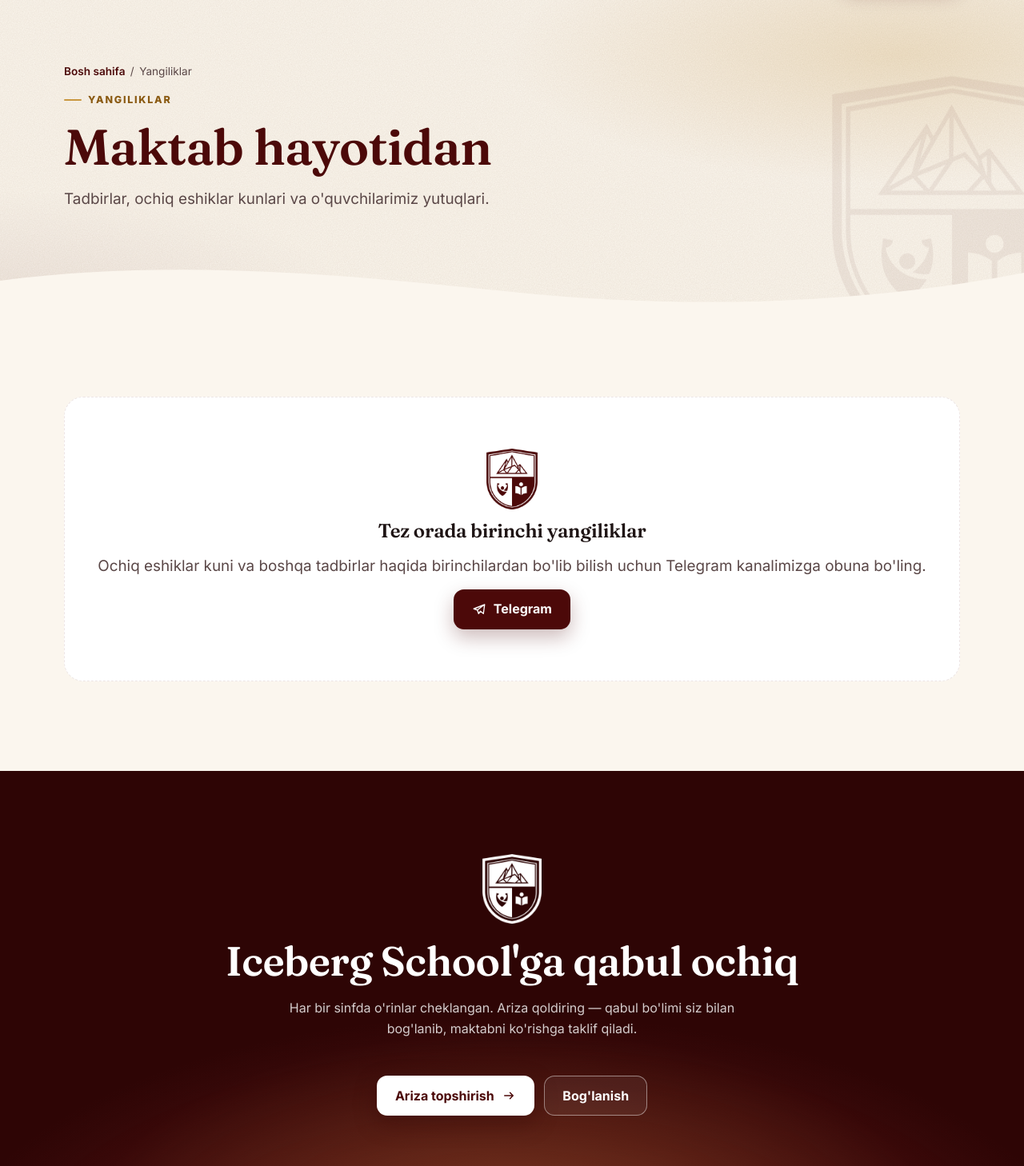
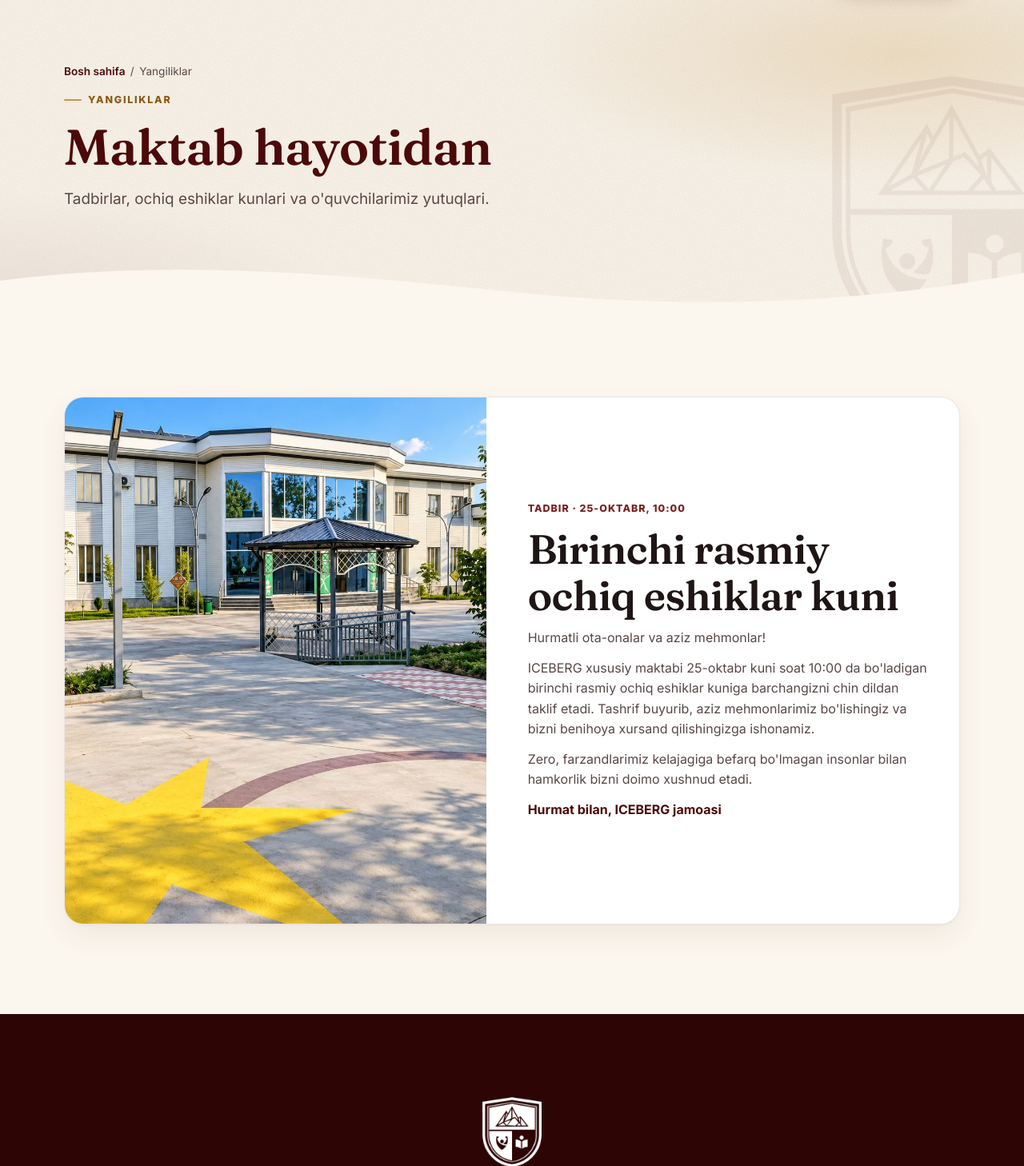
Before and after one commit to Jahongir359/ICEBERG_WEB, a Flask app: page /news in a window 1280 px wide. Shown: the part 78-1536 px from the top of the page at 80% size. Run offline with Flask 3, Linux system fonts and the light colour scheme; data that the repository does not hold is empty.

Commit message:
content(news): invite everyone to the first open day on 25 October (#42)
News posts now come from config/news.json, because the live static site
has no database and admin-panel posts never reached it. The first post
is the open day invitation (25 October, 10:00), rewritten for all
parents and guests instead of one named person. /news shows the newest
post as a wide featured card with the full text; the home page keeps
the short card.


Claude-Session: https://claude.ai/code/session_01Jut5sbwUAz1MczJxy9Tr3K

Co-authored-by: Claude <noreply@anthropic.com>

```diff
--- a/app.py
+++ b/app.py
@@ -269,9 +269,21 @@ def remove_static_file(relative_path):
         os.remove(absolute_path)
 
 
+def site_news_posts():
+    """Posts from config/news.json, shaped like database posts for the news templates."""
+    with open(os.path.join(app.root_path, 'config', 'news.json'), 'r', encoding='utf-8') as news_file:
+        posts = json.load(news_file)['posts']
+    for post in posts:
+        post['media_items'] = (
+            [{'media_type': 'image', 'file_path': post['image'], 'caption': post.get('image_alt', '')}]
+            if post.get('image') else []
+        )
+    return posts
+
+
 def fetch_news_posts(include_unpublished=False):
     if STATIC_BUILD_MODE:
-        return []
+        return site_news_posts()
     query = '''
         SELECT *
         FROM news_posts
@@ -297,6 +309,10 @@ def fetch_news_posts(include_unpublished=False):
     for post in posts:
         post['media_items'] = media_by_post.get(post['id'], [])
 
+    if include_unpublished:
+        return posts  # The admin list edits database posts only.
+    posts = site_news_posts() + posts
+    posts.sort(key=lambda post: post.get('event_date') or post.get('created_at') or '', reverse=True)
     return posts
 
 
--- /dev/null
+++ b/config/news.json
@@ -0,0 +1,22 @@
+{
+  "$comment": "News and events shown on /news and the home page of the static site (the live site has no database, so admin-panel posts do not reach it). Newest first by date. Only confirmed facts. image is a path under static/; body is a list of paragraphs.",
+  "posts": [
+    {
+      "id": "ochiq-eshiklar-kuni-2026-10-25",
+      "post_type": "event",
+      "title": "Birinchi rasmiy ochiq eshiklar kuni",
+      "event_date": "2026-10-25",
+      "event_time": "10:00",
+      "event_label": "25-oktabr, 10:00",
+      "excerpt": "ICEBERG xususiy maktabi barcha ota-onalar va mehmonlarni birinchi rasmiy ochiq eshiklar kuniga taklif etadi.",
+      "body": [
+        "Hurmatli ota-onalar va aziz mehmonlar!",
+        "ICEBERG xususiy maktabi 25-oktabr kuni soat 10:00 da bo'ladigan birinchi rasmiy ochiq eshiklar kuniga barchangizni chin dildan taklif etadi. Tashrif buyurib, aziz mehmonlarimiz bo'lishingiz va bizni benihoya xursand qilishingizga ishonamiz.",
+        "Zero, farzandlarimiz kelajagiga befarq bo'lmagan insonlar bilan hamkorlik bizni doimo xushnud etadi.",
+        "Hurmat bilan, ICEBERG jamoasi"
+      ],
+      "image": "school/img/building.jpg",
+      "image_alt": "Iceberg School binosi"
+    }
+  ]
+}
--- a/static/css/site.css
+++ b/static/css/site.css
@@ -594,6 +594,15 @@ select.control { appearance: none; -webkit-appearance: none; padding-right: 2.4r
 .news-card .media { aspect-ratio: 16 / 10; background: var(--brand-paper); }
 .news-card .media img, .news-card .media video { width: 100%; height: 100%; object-fit: cover; }
 .news-card .body { display: grid; gap: 8px; padding: 20px 22px 24px; }
+.news-card.featured .body { gap: 12px; padding: clamp(22px, 4vw, 40px); }
+.news-card.featured p { color: var(--muted); }
+.news-card.featured p:last-child { color: var(--brand-primary); font-weight: 700; }
+.news-more { margin-top: 24px; }
+@media (min-width: 900px) {
+    .news-card.featured { display: grid; grid-template-columns: 1fr 1.1fr; }
+    .news-card.featured .media { aspect-ratio: auto; min-height: 100%; }
+    .news-card.featured .body { align-content: center; }
+}
 .news-card time, .news-card .type { font-size: .78rem; font-weight: 800; letter-spacing: .08em; text-transform: uppercase; color: var(--brand-primary-hover); }
 .empty { display: grid; justify-items: center; gap: 14px; text-align: center; padding: clamp(36px, 7vw, 64px) 20px; border: 1.5px dashed var(--line); border-radius: var(--brand-radius-card); background: #fff; }
 .empty img { width: 64px; }
--- a/templates/site/_news_card.html
+++ b/templates/site/_news_card.html
@@ -1,4 +1,4 @@
-<article class="card news-card lift rv">
+<article class="card news-card lift rv{% if featured %} featured{% endif %}">
     {% set media = (post.media_items or [])|first %}
     {% if media %}
     <div class="media">
@@ -10,8 +10,9 @@
     </div>
     {% endif %}
     <div class="body">
-        <span class="type">{{ 'Tadbir' if post.post_type == 'event' else 'Yangilik' }}{% if post.event_date %} · <time datetime="{{ post.event_date }}">{{ post.event_date }}</time>{% endif %}</span>
-        <h3 class="h3">{{ post.title }}</h3>
-        {% if post.excerpt %}<p>{{ post.excerpt }}</p>{% endif %}
+        <span class="type">{{ 'Tadbir' if post.post_type == 'event' else 'Yangilik' }}{% if post.event_date %} · <time datetime="{{ post.event_date }}{% if post.event_time %}T{{ post.event_time }}{% endif %}">{{ post.event_label or post.event_date }}</time>{% endif %}</span>
+        {% if featured %}<h2 class="h2">{{ post.title }}</h2>{% else %}<h3 class="h3">{{ post.title }}</h3>{% endif %}
+        {% if featured and post.body %}{% for paragraph in post.body %}<p>{{ paragraph }}</p>{% endfor %}
+        {% elif post.excerpt %}<p>{{ post.excerpt }}</p>{% endif %}
     </div>
 </article>
--- a/templates/site/base.html
+++ b/templates/site/base.html
@@ -65,7 +65,7 @@
     <link rel="preconnect" href="https://fonts.gstatic.com" crossorigin>
     <link rel="stylesheet" href="https://fonts.googleapis.com/css2?family=Fraunces:opsz,wght,SOFT@9..144,500..700,50..100&family=Inter:wght@400;500;600;700;800&display=swap">
     <link rel="stylesheet" href="{{ url_for('static', filename='brand/tokens.css') }}">
-    <link rel="stylesheet" href="{{ url_for('static', filename='css/site.css', v='20261024-7') }}">
+    <link rel="stylesheet" href="{{ url_for('static', filename='css/site.css', v='20261024-8') }}">
     {% block head %}{% endblock %}
 </head>
 <body class="{% block body_class %}has-dock{% endblock %}">
--- a/templates/site/news.html
+++ b/templates/site/news.html
@@ -15,9 +15,12 @@
 <section class="sec">
     <div class="wrap">
         {% if posts %}
-        <div class="grid grid-3">
-            {% for post in posts %}{% include "site/_news_card.html" %}{% endfor %}
+        {% with post = posts[0], featured = true %}{% include "site/_news_card.html" %}{% endwith %}
+        {% if posts[1:] %}
+        <div class="grid grid-3 news-more">
+            {% for post in posts[1:] %}{% include "site/_news_card.html" %}{% endfor %}
         </div>
+        {% endif %}
         {% else %}
         <div class="empty rv">
             <img src="{{ url_for('static', filename='school/img/crest-maroon.png') }}" alt="" width="64" height="76" loading="lazy">
```
Also changed, not shown: tests/test_site.py (+12 -0 lines).
